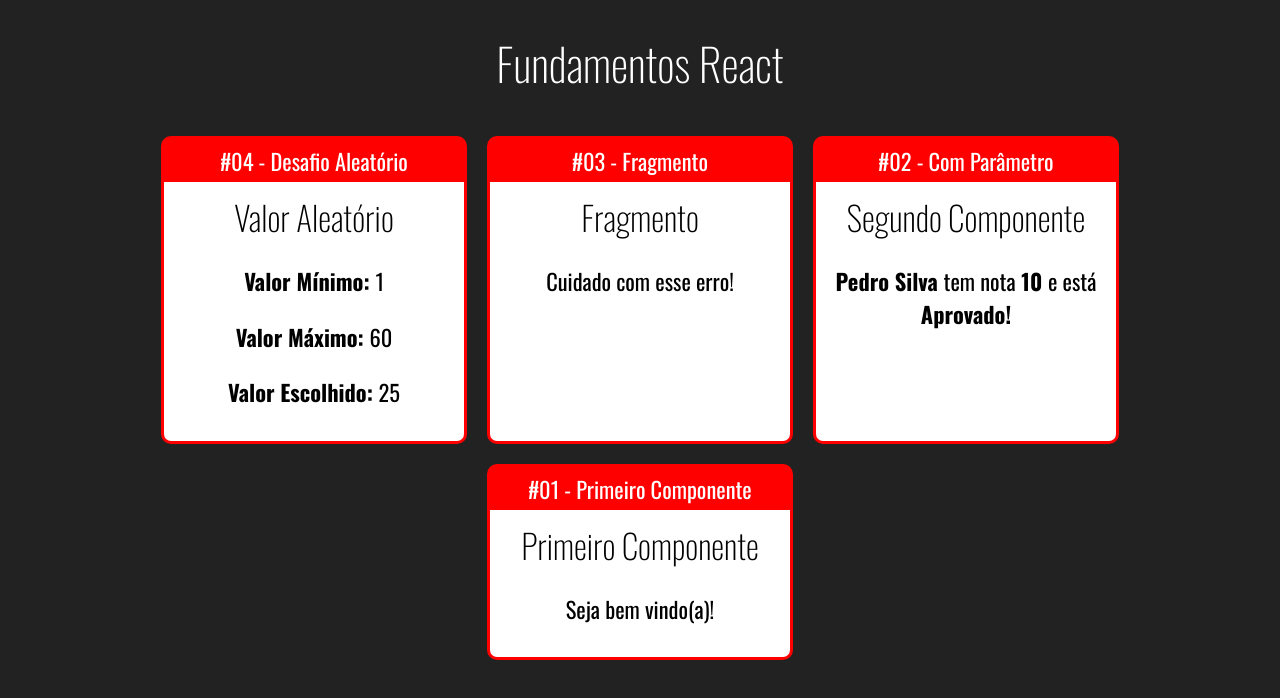
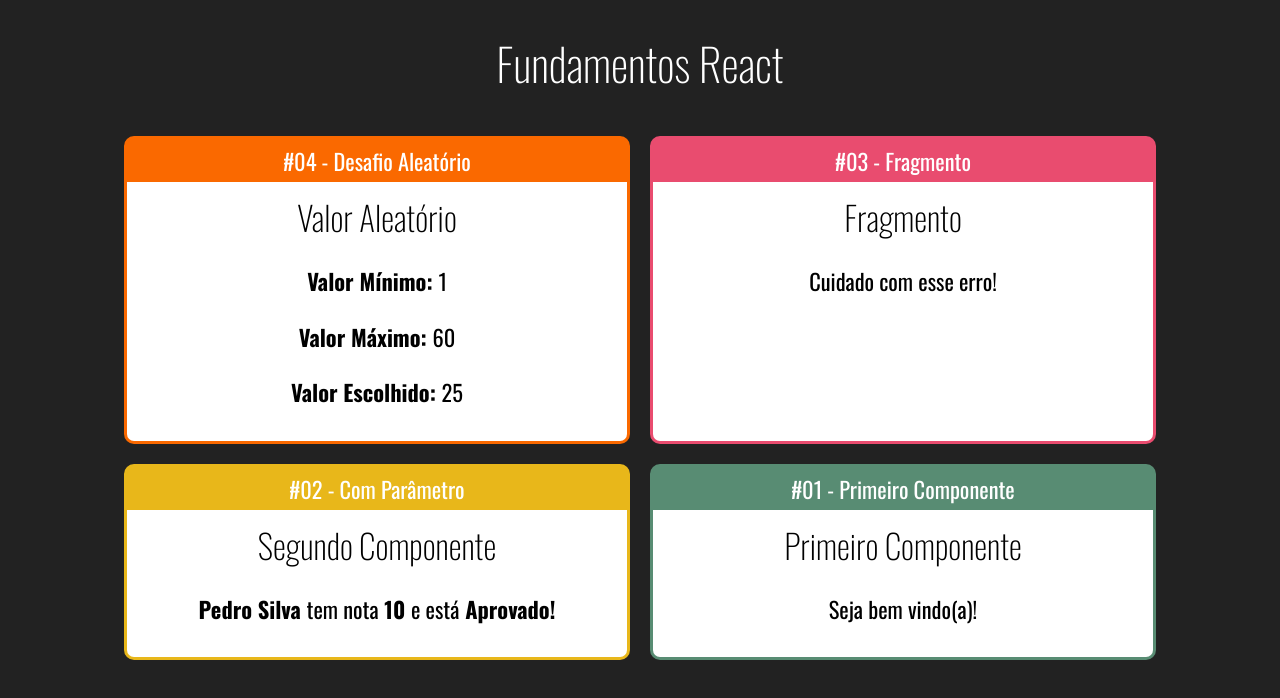
Before and after one commit to thomassilva23/fundamentos-react, a React (Create React App) app: page / in a window 1280 px wide. Shown: the top 698 px of the page. Built offline with nearby package versions, Linux system fonts and the light colour scheme.

Commit message:
15- Componente Card #03

```diff
--- a/src/App.jsx
+++ b/src/App.jsx
@@ -13,15 +13,15 @@
     <h1>Fundamentos React</h1>
 
     <div className="Cards">
-      <Card titulo="#04 - Desafio Aleatório">
+      <Card titulo="#04 - Desafio Aleatório" color="#FA6900">
         <Aleatorio min={1} max={60}></Aleatorio>
       </Card>
 
-      <Card titulo="#03 - Fragmento">
+      <Card titulo="#03 - Fragmento" color="#E94C6F">
         <Fragmento />
       </Card>
 
-      <Card titulo="#02 - Com Parâmetro">
+      <Card titulo="#02 - Com Parâmetro" color="#E8B71A">
         <ComParametro
           titulo="Segundo Componente"
           aluno="Pedro Silva"
@@ -29,7 +29,7 @@
         />
       </Card>
 
-      <Card titulo="#01 - Primeiro Componente">
+      <Card titulo="#01 - Primeiro Componente" color="#588C73">
         <Primeiro />
       </Card>
     </div>
--- a/src/components/layout/Card.css
+++ b/src/components/layout/Card.css
@@ -1,14 +1,13 @@
 .Card {
-  background-color: red;
-  border: 3px solid red;
+  border: 3px solid;
   border-radius: 10px;
   overflow: hidden;
   margin: 10px;
 
   display: flex;
   flex-direction: column;
-  min-width: 300px;
-  max-width: 300px;
+  min-width: 500px;
+  max-width: 500px;
 }
 
 .Card .Title {
--- a/src/components/layout/Card.jsx
+++ b/src/components/layout/Card.jsx
@@ -2,8 +2,13 @@
 import React from "react";
 
 export default (props) => {
+  const cardStyle = {
+    backgroundColor: props.color || "#F00",
+    borderColor: props.color || "#F00",
+  };
+
   return (
-    <div className="Card">
+    <div className="Card" style={cardStyle}>
       <div className="Title">{props.titulo}</div>
       <div className="Content">{props.children}</div>
     </div>
```
